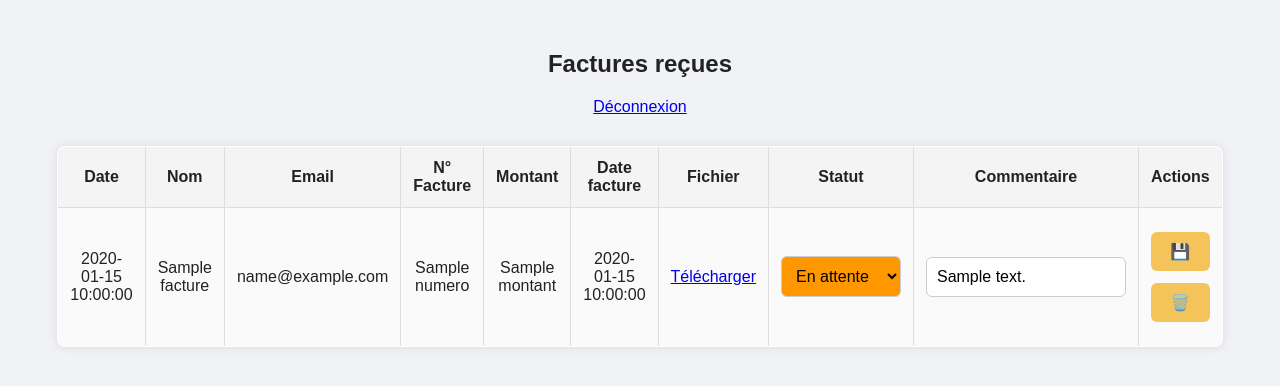
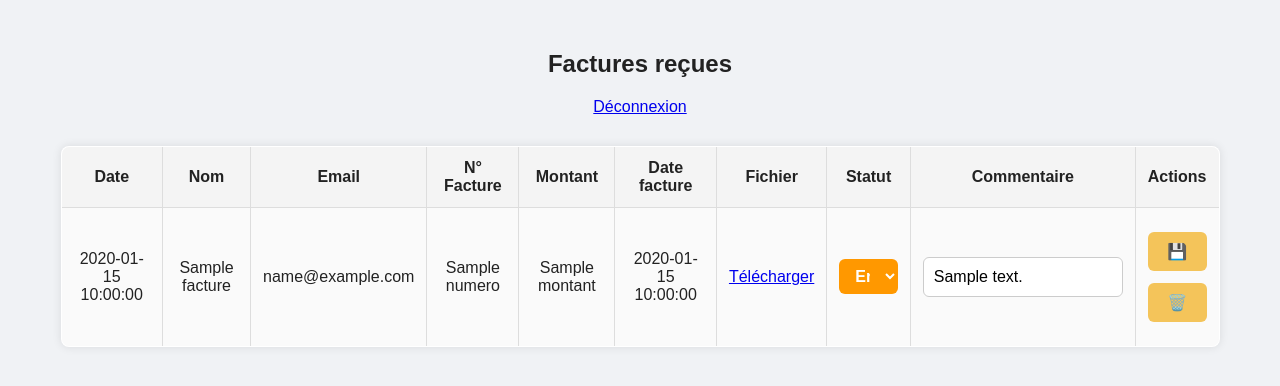
Before and after one commit to integraleacademy/factures, a Flask app: template templates/admin.html in a window 1280 px wide. Shown: the top 386 px of the page. Run offline with Flask 3, Linux system fonts and the light colour scheme; the template is opened without the code that fills it: most values are stand-ins (such as "Sample title", 1, 10 or a date in 2020); parts of the project's set-up code (start-up, migrations or seed data) failed here and were passed over.

Commit message:
Update style.css

```diff
--- a/static/css/style.css
+++ b/static/css/style.css
@@ -96,14 +96,17 @@ input[name="commentaire"] {
     font-weight: bold;
 }
 
-.statut-btn {
-    padding: 8px 12px;
+
+/* Statut en couleur (menu déroulant stylisé) */
+.statut-select {
     font-weight: bold;
     color: white;
     border: none;
     border-radius: 6px;
+    padding: 8px 12px;
     cursor: pointer;
     width: 100%;
+    text-align: center;
 }
 
 .btn-green {
```
